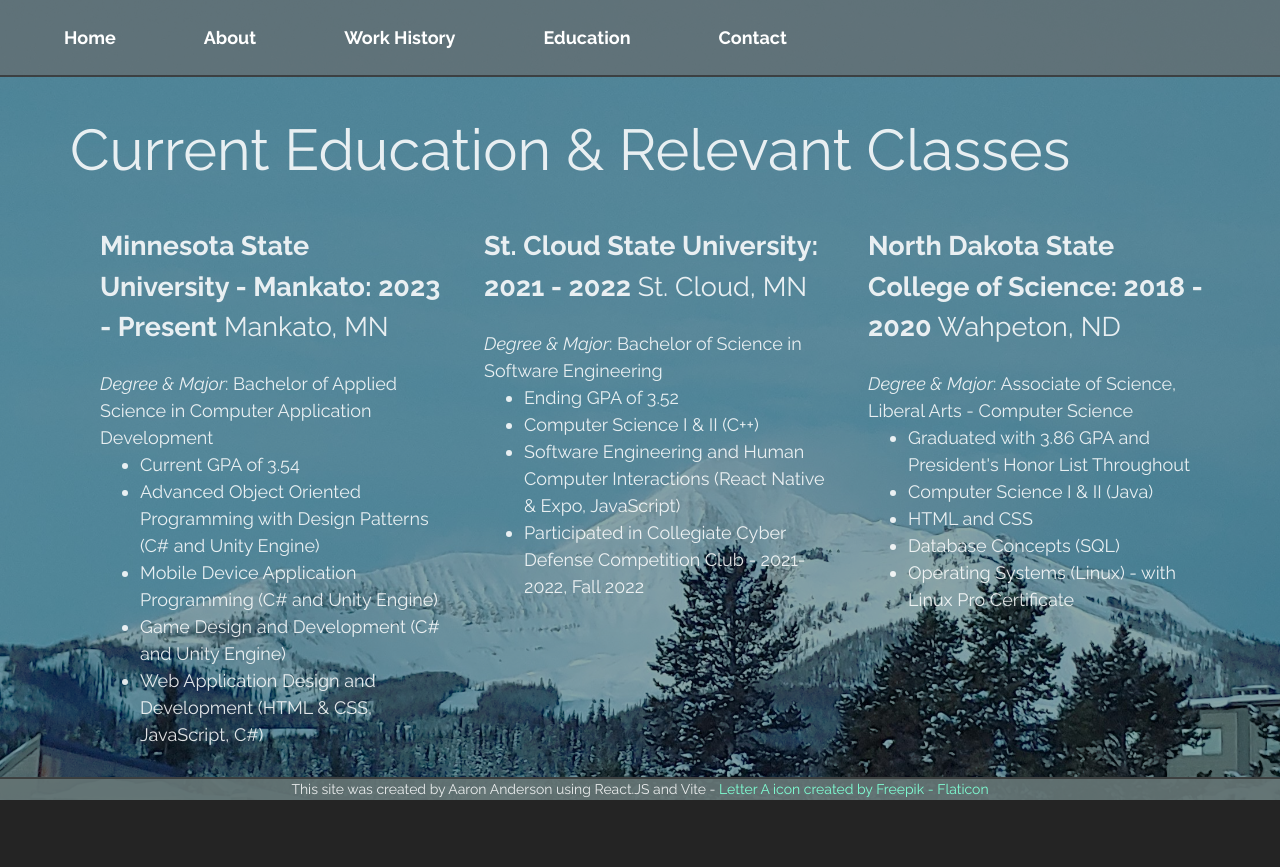
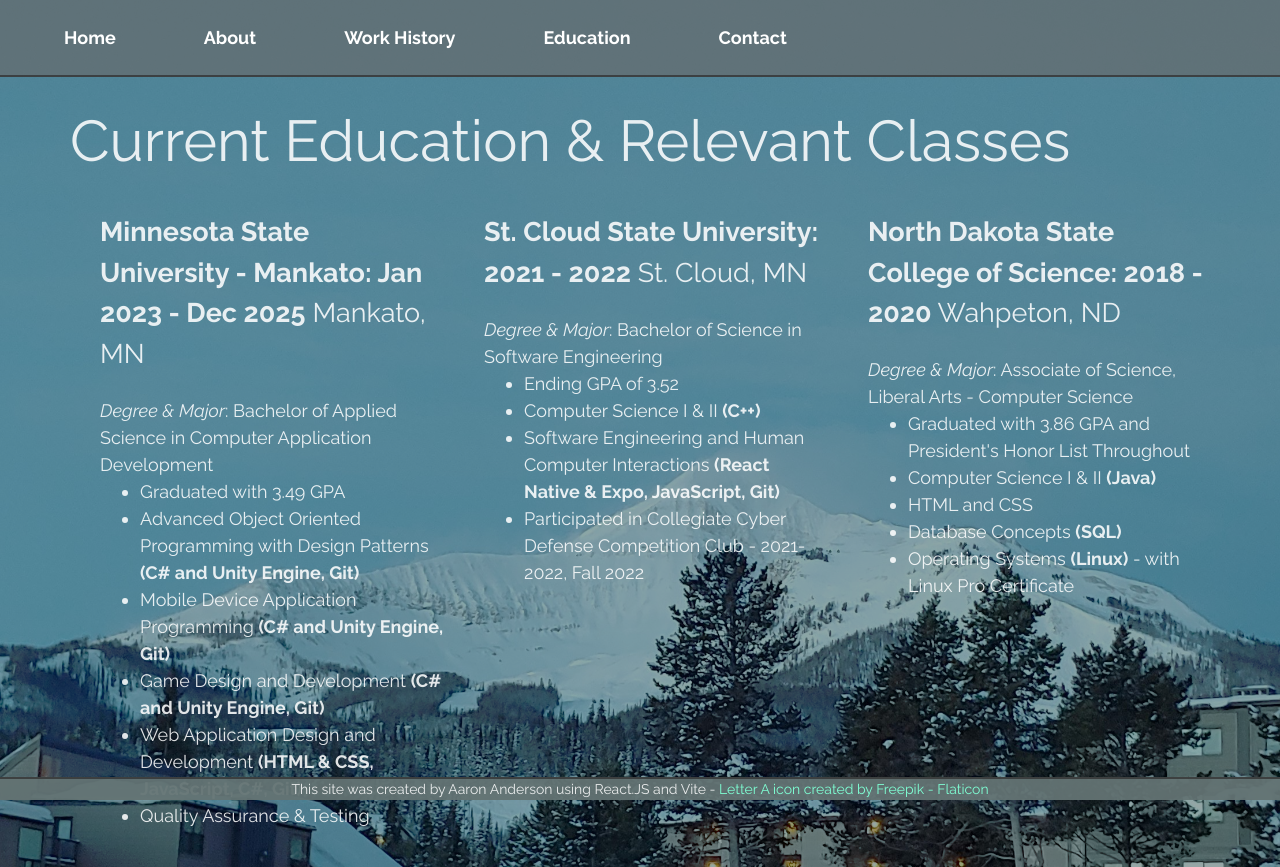
Before and after one commit to SparkxE/ResumeSite, a React (Vite) app: page /education in a window 1280 px wide. Before the commit the page ends 800 px from the top, so only its background shows below. Built offline with nearby package versions, Linux system fonts and the light colour scheme.

Commit message:
Updated packages; Updated 'react-router-dom' to 'react-router'; Updated 'About' and 'Education' pages to be current with graduation status

```diff
--- a/package.json
+++ b/package.json
@@ -15,7 +15,7 @@
     "react": "^18.2.0",
     "react-bootstrap": "^2.7.4",
     "react-dom": "^18.2.0",
-    "react-router-dom": "^6.11.1"
+    "react-router": "^7.12.0"
   },
   "devDependencies": {
     "@types/react": "^18.0.28",
--- a/src/App.jsx
+++ b/src/App.jsx
@@ -1,5 +1,5 @@
 import { useState } from 'react'
-import { BrowserRouter, Routes, Route } from 'react-router-dom';
+import { BrowserRouter, Routes, Route } from 'react-router';
 import './App.css';
 import Home from './pages/Home';
 import About from './pages/About';
--- a/src/pages/About.jsx
+++ b/src/pages/About.jsx
@@ -6,7 +6,7 @@ function About() {
             <h1>About Me</h1>
             <p>
                 I'm an aspiring Software Developer from Anoka, Minnesota.
-                I'm currently studying Computer Application Development at Minnesota State University
+                I recently graduated with my degree in Computer Application Development at Minnesota State University
                 in Mankato, MN, and I'm currently looking for opportunities to gain development experience.
                 I have worked with a variety of coding languages including C#, C++, JavaScript, and Java. I have some
                 basic experience with Python, and I have used JavaScript mostly using React and React Native frameworks.
--- a/src/pages/Education.jsx
+++ b/src/pages/Education.jsx
@@ -8,14 +8,15 @@ function Education() {
                 <div>
                     <ul>
                         <h2>
-                            <strong>Minnesota State University - Mankato: 2023 - Present</strong> Mankato, MN
+                            <strong>Minnesota State University - Mankato: Jan 2023 - Dec 2025</strong> Mankato, MN
                         </h2>
                         <em>Degree & Major</em>: Bachelor of Applied Science in Computer Application Development
-                        <li>Current GPA of 3.54</li>
-                        <li>Advanced Object Oriented Programming with Design Patterns (C# and Unity Engine)</li>
-                        <li>Mobile Device Application Programming (C# and Unity Engine)</li>
-                        <li>Game Design and Development (C# and Unity Engine)</li>
-                        <li>Web Application Design and Development (HTML & CSS, JavaScript, C#)</li>
+                        <li>Graduated with 3.49 GPA</li>
+                        <li>Advanced Object Oriented Programming with Design Patterns <strong>(C# and Unity Engine, Git)</strong></li>
+                        <li>Mobile Device Application Programming <strong>(C# and Unity Engine, Git)</strong></li>
+                        <li>Game Design and Development <strong>(C# and Unity Engine, Git)</strong></li>
+                        <li>Web Application Design and Development <strong>(HTML & CSS, JavaScript, C#, Git)</strong></li>
+                        <li>Quality Assurance & Testing</li>
                     </ul>
                 </div>
                 <div>
@@ -25,8 +26,8 @@ function Education() {
                         </h2>
                         <em>Degree & Major</em>: Bachelor of Science in Software Engineering
                         <li>Ending GPA of 3.52</li>
-                        <li>Computer Science I & II (C++)</li>
-                        <li>Software Engineering and Human Computer Interactions (React Native & Expo, JavaScript)</li>
+                        <li>Computer Science I & II <strong>(C++)</strong></li>
+                        <li>Software Engineering and Human Computer Interactions <strong>(React Native & Expo, JavaScript, Git)</strong></li>
                         <li>Participated in Collegiate Cyber Defense Competition Club - 2021-2022, Fall 2022</li>
                     </ul>
                 </div>
@@ -37,10 +38,10 @@ function Education() {
                         </h2>
                         <em>Degree & Major</em>: Associate of Science, Liberal Arts - Computer Science
                         <li>Graduated with 3.86 GPA and President's Honor List Throughout</li>
-                        <li>Computer Science I & II (Java)</li>
+                        <li>Computer Science I & II <strong>(Java)</strong></li>
                         <li>HTML and CSS</li>
-                        <li>Database Concepts (SQL)</li>
-                        <li>Operating Systems (Linux) - with Linux Pro Certificate</li>
+                        <li>Database Concepts <strong>(SQL)</strong></li>
+                        <li>Operating Systems <strong>(Linux)</strong> - with Linux Pro Certificate</li>
                     </ul>
                 </div>
             </div>
--- a/src/pages/Pages.css
+++ b/src/pages/Pages.css
@@ -53,6 +53,7 @@
 
 #about {
     display: grid;
+    width: 90vw;
     margin-inline-start: 40px;
 
     h1 {
```
Also changed, not shown: 1 other file (tests, documents, lock files or other folders).
